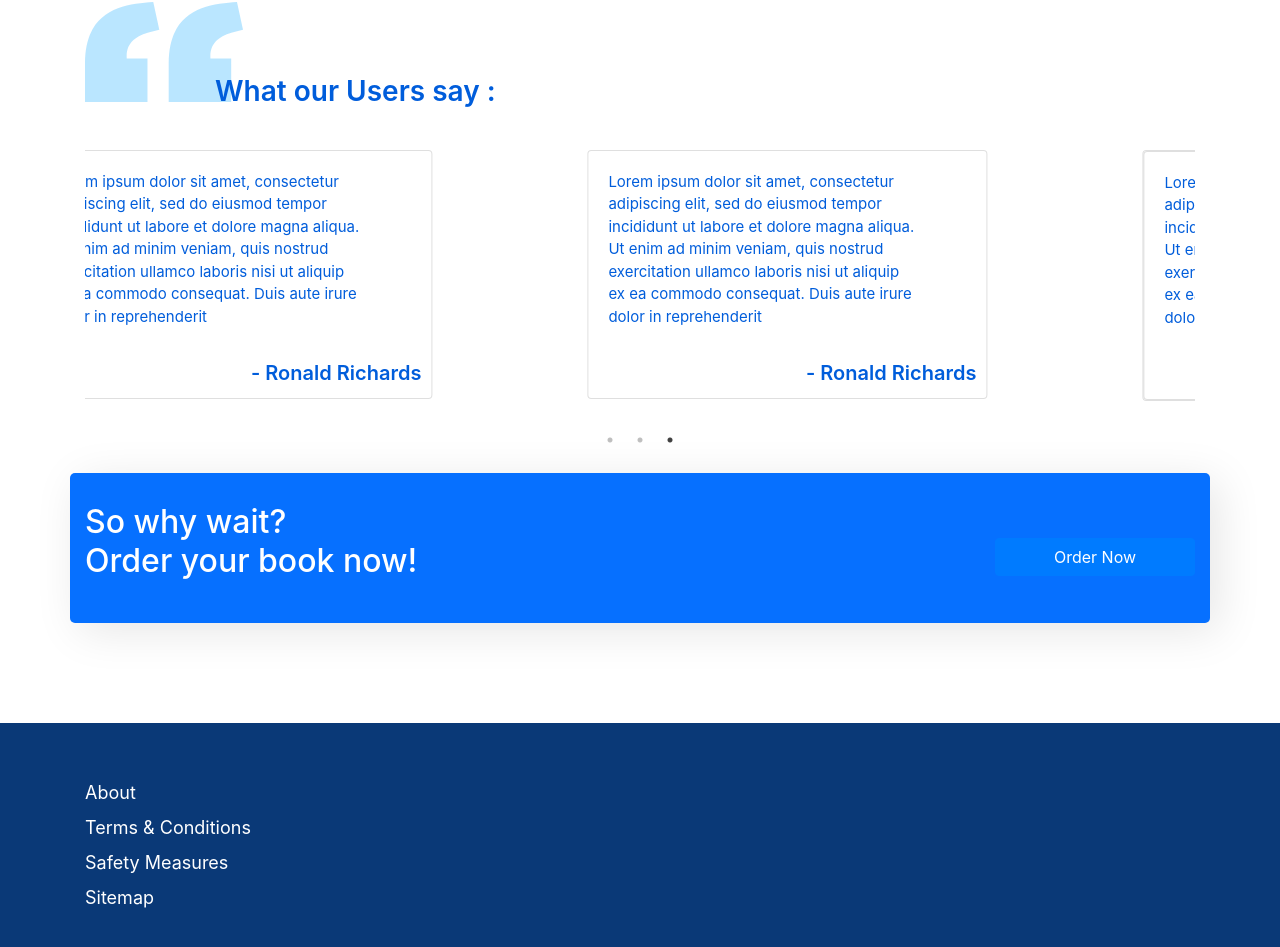
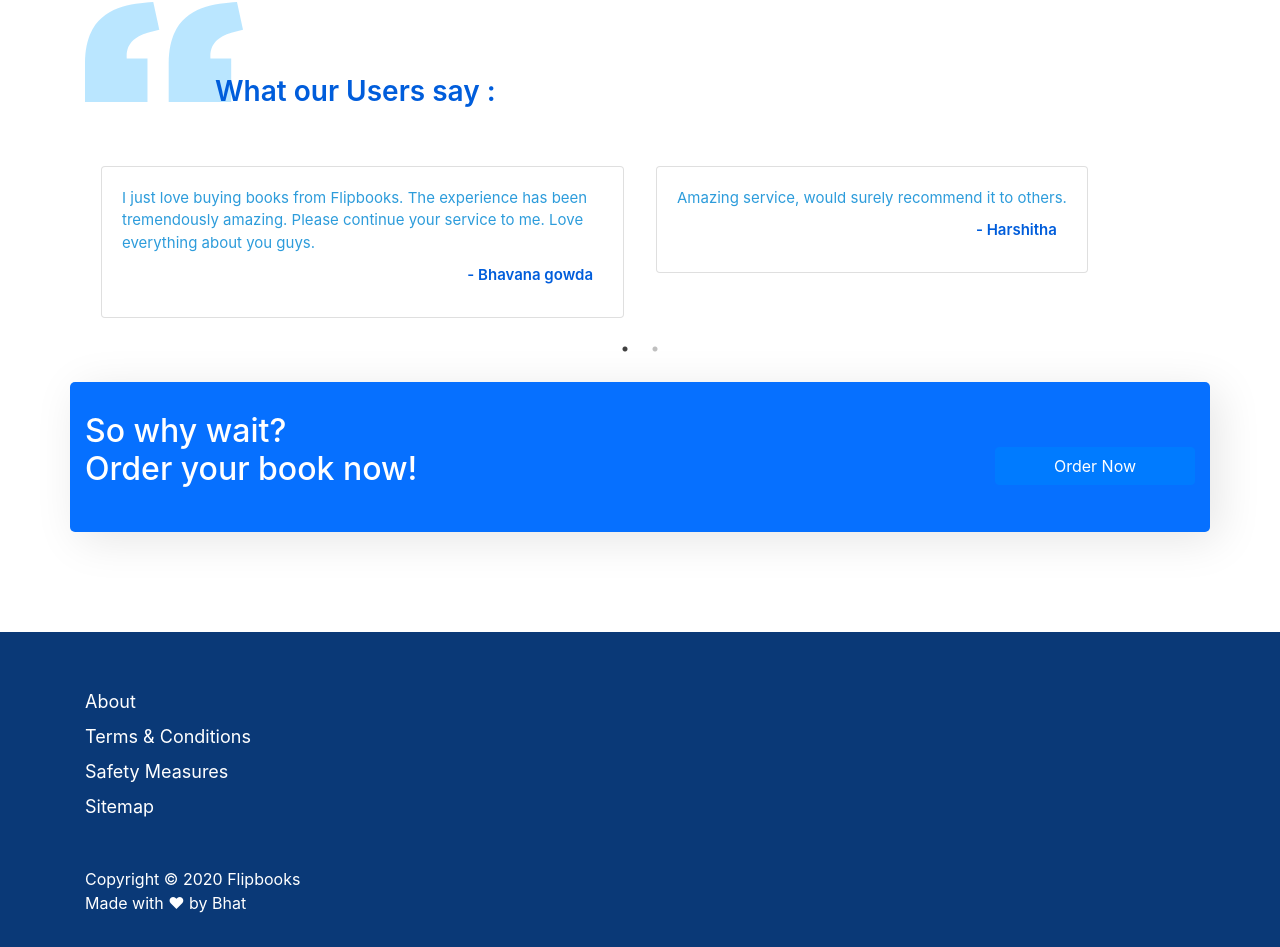
Before and after one commit to shashankbhat2/Flipbooks-Landing, a Next.js app: page / in a window 1280 px wide. Shown: the part 2762-3709 px from the top of the page. Built offline with nearby package versions, Linux system fonts and the light colour scheme.

Commit message:
slider changes

```diff
--- a/components/Slider.js
+++ b/components/Slider.js
@@ -7,7 +7,7 @@ export default class CustomSlider extends Component {
     const settings = {
       dots: true,
       infinite: true,
-      autoplay: true,
+      autoplay: false,
       pauseOnHover: true,
       slidesToShow: 2,
       slidesToScroll: 2,
@@ -41,43 +41,29 @@ export default class CustomSlider extends Component {
     return (
       <div className="mt-5">
         <Slider {...settings}>
-          <div>
-          <div class="card fb-card">
-            <div class="card-body quote">
-            Lorem ipsum dolor sit amet, consectetur adipiscing elit, sed do eiusmod tempor incididunt ut labore et dolore magna aliqua. Ut enim ad minim veniam, quis nostrud exercitation ullamco laboris nisi ut aliquip ex ea commodo consequat. Duis aute irure dolor in reprehenderit            </div>
-            <p class="card-text">- Ronald Richards</p>
+          <div class="card  m-3 w-auto fb-card">
+            <div class="card-body w-auto quote">
+            I just love buying books from Flipbooks. The experience has been tremendously amazing. Please continue your service to me. Love everything about you guys.
+            <p class="card-text">- Bhavana gowda</p>
           </div>
           </div>
-          <div>
-          <div class="card fb-card">
-            <div class="card-body quote">
-            Lorem ipsum dolor sit amet, consectetur adipiscing elit, sed do eiusmod tempor incididunt ut labore et dolore magna aliqua. Ut enim ad minim veniam, quis nostrud exercitation ullamco laboris nisi ut aliquip ex ea commodo consequat. Duis aute irure dolor in reprehenderit            </div>
-            <p class="card-text">- Ronald Richards</p>
+          <div class="card  m-3 w-auto fb-card">
+            <div class="card-body w-auto  quote">
+            Amazing service, would surely recommend it to others.
+            <p class="card-text">- Harshitha</p>
           </div>
           </div>
-          <div>
-          <div class="card fb-card">
-            <div class="card-body quote">
-            Lorem ipsum dolor sit amet, consectetur adipiscing elit, sed do eiusmod tempor incididunt ut labore et dolore magna aliqua. Ut enim ad minim veniam, quis nostrud exercitation ullamco laboris nisi ut aliquip ex ea commodo consequat. Duis aute irure dolor in reprehenderit            </div>
-            <p class="card-text">- Ronald Richards</p>
+          <div class="card  m-3 w-auto fb-card">
+            <div class="card-body w-auto quote">
+            Very comfortable with Flipbooks! Love the experience and now definitely my go to person for novels!
+            <p class="card-text">- Pooja Chowdary</p>
           </div>
           </div>
-          <div>
-          <div class="card fb-card">
-            <div class="card-body quote">
-            Lorem ipsum dolor sit amet, consectetur adipiscing elit, sed do eiusmod tempor incididunt ut labore et dolore magna aliqua. Ut enim ad minim veniam, quis nostrud exercitation ullamco laboris nisi ut aliquip ex ea commodo consequat. Duis aute irure dolor in reprehenderit            </div>
-            <p class="card-text">- Ronald Richards</p>
+          <div class="card  m-3 w-auto fb-card">
+            <div class="card-body w-auto quote">
+            Doing great! No complaints or suggestions. Good luck for your future
+             <p class="card-text">- Vijay Raghavan</p>
           </div>
-          </div>
-          <div>
-          <div class="card fb-card">
-          <div class="card fb-card">
-            <div class="card-body quote">
-            Lorem ipsum dolor sit amet, consectetur adipiscing elit, sed do eiusmod tempor incididunt ut labore et dolore magna aliqua. Ut enim ad minim veniam, quis nostrud exercitation ullamco laboris nisi ut aliquip ex ea commodo consequat. Duis aute irure dolor in reprehenderit            </div>
-            <p class="card-text">- Ronald Richards</p>
-          </div>
-          </div>
-          <br></br>
           </div>
         </Slider>
       </div>
--- a/styles/styles.css
+++ b/styles/styles.css
@@ -163,7 +163,7 @@ a{
     margin-bottom: 100px !important;
 }
 .fb-card{
-    width: 400px  !important;
+    margin-left: 20px;
     font-size: 20px;
 }
 .fbtitle{
@@ -186,9 +186,10 @@ a{
     font-weight: 600;
 }
 .quote{
-    color: #005DDB;
+    color: #2D9CDB;
     width: 350px;
     padding: 10px;
+    font-weight: 400;
     font-size: 15px;
 }
 .banner{
```
